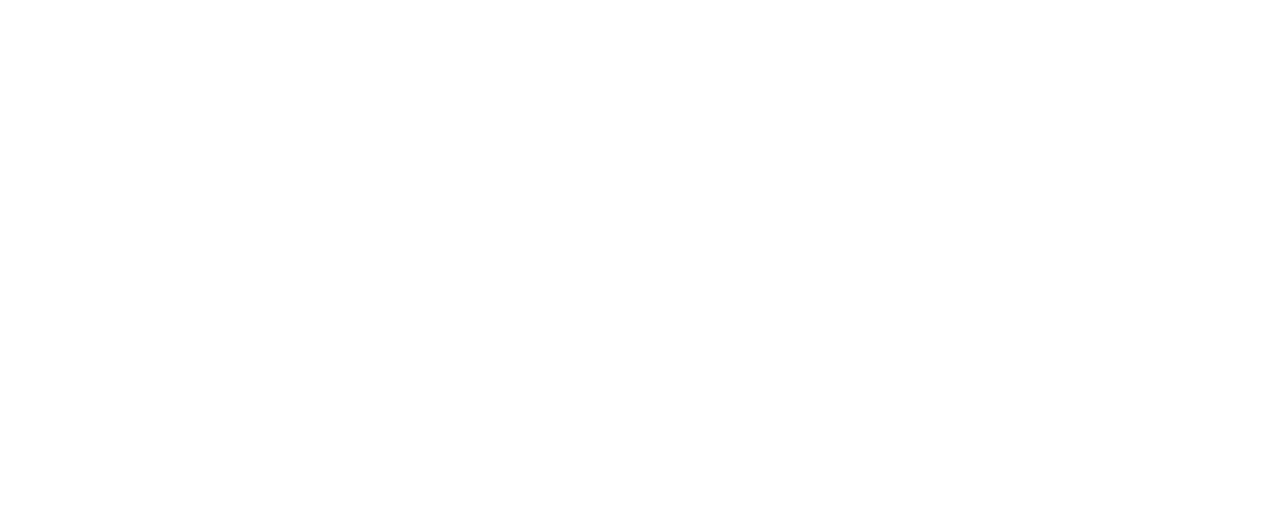
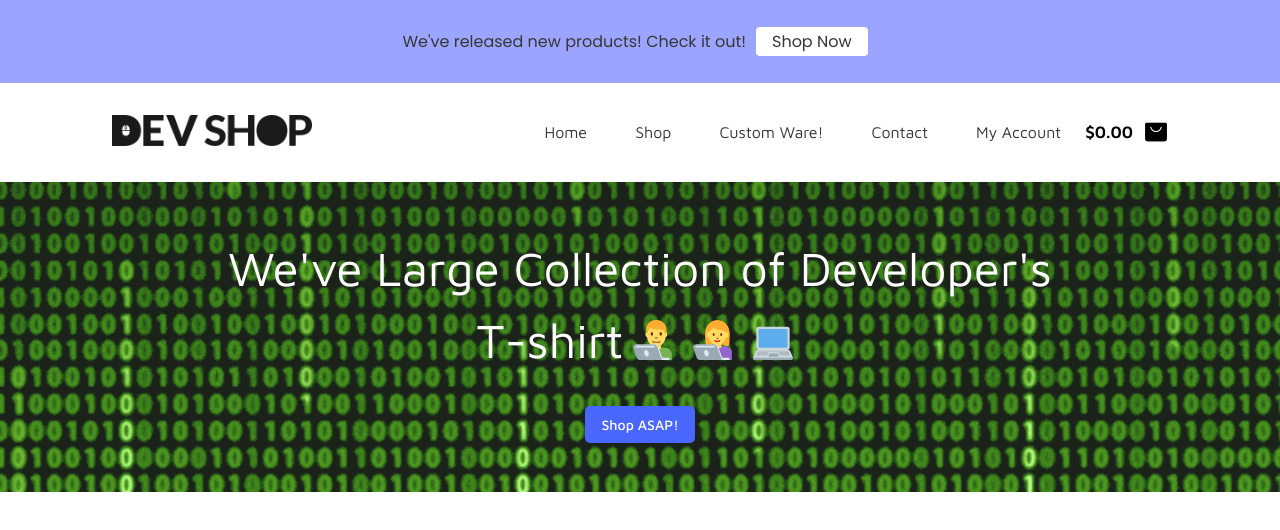
Before and after one commit to rijviislam/devshop1, a plain HTML site: page index.html in a window 1280 px wide. Drawn offline with nearby package versions, Linux system fonts and the light colour scheme.

Commit message:
landing section

```diff
--- a/index.html
+++ b/index.html
@@ -5,18 +5,62 @@
     <meta charset="UTF-8">
     <meta http-equiv="X-UA-Compatible" content="IE=edge">
     <meta name="viewport" content="width=device-width, initial-scale=1.0">
-    <title>Document</title>
+    <title>DevShop</title>
     <link rel="stylesheet" href="style.css">
     <link href='https://unpkg.com/boxicons@2.1.2/css/boxicons.min.css' rel='stylesheet'>
     <link rel="preconnect" href="https://fonts.googleapis.com">
     <link rel="preconnect" href="https://fonts.gstatic.com" crossorigin>
+    <link rel="preconnect" href="https://fonts.googleapis.com">
+    <link rel="preconnect" href="https://fonts.gstatic.com" crossorigin>
     <link
-    href="https://fonts.googleapis.com/css2?family=Kanit:ital,wght@0,100;0,200;0,300;0,400;0,500;0,600;0,700;0,800;0,900;1,100;1,200;1,300;1,400;1,500;1,600;1,700;1,800;1,900&family=Lato:ital,wght@0,100;0,300;0,400;0,700;0,900;1,100;1,300;1,400;1,700;1,900&family=Poppins:ital,wght@0,100;0,200;0,300;0,400;0,500;0,600;0,700;0,800;0,900;1,100;1,200;1,300;1,400;1,500;1,600;1,700;1,800;1,900&family=Roboto+Slab:wght@100;200;300;400;500;600;700;800;900&family=Roboto:ital,wght@0,100;0,300;0,400;0,500;0,700;0,900;1,100;1,300;1,400;1,500;1,700;1,900&family=Rubik:ital,wght@0,300;0,400;0,500;0,600;0,700;0,800;0,900;1,300;1,400;1,500;1,600;1,700;1,800;1,900&family=Rufina:wght@400;700&display=swap"
-    rel="stylesheet">
+        href="https://fonts.googleapis.com/css2?family=Barlow:ital,wght@0,100;0,200;0,300;0,400;0,500;1,100;1,200;1,300;1,400;1,500&family=Epilogue:ital,wght@0,100;0,200;0,300;0,400;0,500;0,600;0,700;0,800;0,900;1,100;1,200;1,300;1,400;1,500;1,600;1,700;1,800;1,900&family=JetBrains+Mono:ital,wght@0,100;0,200;0,300;0,400;0,500;0,600;0,700;0,800;1,100;1,200;1,300;1,400;1,500;1,600;1,700;1,800&family=Krona+One&family=Lato:ital,wght@0,100;0,300;0,400;0,700;0,900;1,100;1,300;1,400;1,700;1,900&family=Maven+Pro:wght@400;500;600;700;800;900&family=Poppins:ital,wght@0,100;0,200;0,300;0,400;0,500;0,600;0,700;0,800;0,900;1,100;1,200;1,300;1,400;1,500;1,600;1,700;1,800;1,900&family=Roboto+Slab:wght@100;200;300;400;500;600;700;800;900&family=Roboto:ital,wght@0,100;0,300;0,400;0,500;0,700;0,900;1,100;1,300;1,400;1,500;1,700;1,900&family=Rubik:ital,wght@0,300;0,400;0,500;0,600;0,700;0,800;0,900;1,300;1,400;1,500;1,600;1,700;1,800;1,900&family=Rufina:wght@400;700&family=Source+Code+Pro:ital,wght@0,200;0,300;0,400;0,500;0,600;0,700;0,800;0,900;1,200;1,300;1,400;1,500;1,600;1,700;1,800;1,900&display=swap"
+        rel="stylesheet">
 </head>
 
 <body>
+    <section class="section__header">
+        <div class="header__container">
+            <div class="header__title">We've released new products! Check it out!</div>
+            <div class="header__btn"><a href="">Shop Now</a></div>
+        </div>
+    </section>
+    <section class="section__hero">
+        <div class="hero__container">
+            <div class="hero--nav--logo">
+                <div class="hero__logo"><img src="./image/logo-devshopbd-225x35.png" alt=""></div>
+                <nav class="menu__bar">
+                    <ul>
+                        <li><a href="">Home</a></li>
+                        <li><a href="">Shop</a></li>
+                        <li><a href="">Custom Ware!</a></li>
+                        <li><a href="">Contact</a></li>
+                        <li><a href="">My Account</a>
+                            <div class="sub__menu">
+                                <ul>
+                                    <li><a href="">Login</a></li>
+                                    <li><a href="">Register</a></li>
+                                </ul>
+                            </div>
+                        </li>
+                    </ul>
+                    <div class="nav__icon">$0.00 <i class='bx bxs-shopping-bag-alt'></i></div>
+                </nav>
+            </div>
+        </div>
+    </section>
+    <section class="section__landing">
+        <div class="landing__container">
+            <div class="landing__titl">We've Large Collection of Developer's</div>
+            <div class="landing__picture">
+                <div class="img__title">T-shirt</div>
+                <div class="landing__img"><img src="./image/1f468-200d-1f4bb.svg" alt=""></div>
+                <div class="landing__img"><img src="./image/1f469-200d-1f4bb.svg" alt=""></div>
+                <div class="landing__img"><img src="./image/1f4bb.svg" alt=""></div>
+            </div>
+            <div class="landing__btn"><a href="">Shop ASAP!</a></div>
+        </div>
 
+    </section>
 </body>
 
 </html>
--- a/style.css
+++ b/style.css
@@ -3,12 +3,161 @@
     padding: 0;
     box-sizing: border-box;
 }
+
 img {
     width: 200px;
 }
+
 a {
     text-decoration: none;
 }
+
 ul li {
     list-style: none;
 }
+
+/* SECTION  HEADER  */
+
+.header__container {
+    padding: 1.8rem 0;
+    display: flex;
+    align-items: center;
+    justify-content: center;
+    background-color: #9BA5FF;
+}
+
+.header__title {
+    font-size: 16px;
+    font-weight: 400;
+    color: #363636;
+    font-family: 'Poppins', sans-serif;
+}
+
+.header__btn a {
+    margin: 0 10px;
+    padding: 3px 1rem;
+    background-color: #fff;
+    font-family: 'Poppins', sans-serif;
+    color: #363636;
+    border-radius: 4px;
+    border: none;
+}
+
+.header__btn:hover a {
+    box-shadow: 1px 2px 2px 0 grey;
+}
+
+.hero--nav--logo {
+    padding: 2rem 7rem;
+    display: flex;
+    align-items: center;
+    justify-content: space-between;
+}
+.menu__bar {
+    display: flex;
+    align-items: center;
+}
+.menu__bar ul {
+    display: inline-flex;
+}
+.menu__bar ul li {
+    padding: 0 1.5rem;
+}
+.menu__bar ul li a {
+    font-size: 16px;
+    font-weight: 400;
+    color: #363636;
+    font-family: 'Maven Pro', sans-serif;
+}
+.sub__menu {
+    display: none;
+}
+.menu__bar ul li:hover .sub__menu{
+    display: block;
+    position: absolute;
+}
+.menu__bar ul li:hover .sub__menu ul {
+    display: block;
+}
+.sub__menu ul li {
+    padding: 10px 0;
+    margin-left: 1rem;
+}
+.nav__icon {
+    display: flex;
+    align-items: center;
+    font-size: 17px;
+    font-weight: 600;
+    color: black;
+    font-family: 'Maven Pro', sans-serif;
+}
+.nav__icon i {
+    margin-left: 10px;
+    font-size: 25px;
+    font-weight: 600;
+}
+
+/* SECTION LANDING */
+.landing__container {
+    padding: 2rem 0;
+    width: 100%;
+    height: 310px;
+    display: flex;
+    flex-direction: column;
+    align-items: center;
+    justify-content: center;
+    position: relative;
+}
+.landing__container::before {
+    content: '';
+    position: absolute;
+    width: 100%;
+    height: 100%;
+    top: 0;
+    left: 0;
+    /* background-color: #000; */
+    background: url(./image/code-gif-homepage.gif);
+    background-position: center;
+    background-size: cover;
+    z-index: -1;
+    opacity: 0.9;
+}
+.landing__titl {
+    font-size: 48px;
+    font-weight: 400;
+    font-family: 'Maven Pro', sans-serif;
+    color: #FFF;
+}
+.landing__picture {
+    padding: 1rem 0;
+    display: flex;
+    align-items: center;
+}
+.img__title {
+    font-size: 48px;
+    font-weight: 400;
+    font-family: 'Maven Pro', sans-serif;
+    color: #FFF;
+}
+.landing__img {
+    margin: 0 10px;
+    width: 40px;
+    height: 40px;
+}
+.landing__img img {
+    width: 100%;
+    height: 100%;
+    object-fit: contain;
+}
+.landing__btn {
+    margin-top: 2rem;
+}
+.landing__btn a {
+    padding: 10px 1rem;
+    background: #4966FD;
+    border-radius: 5px;
+    color: #FFF;
+    font-size: 14px;
+    font-weight: 500;
+    font-family: 'Maven Pro', sans-serif;
+}
```
